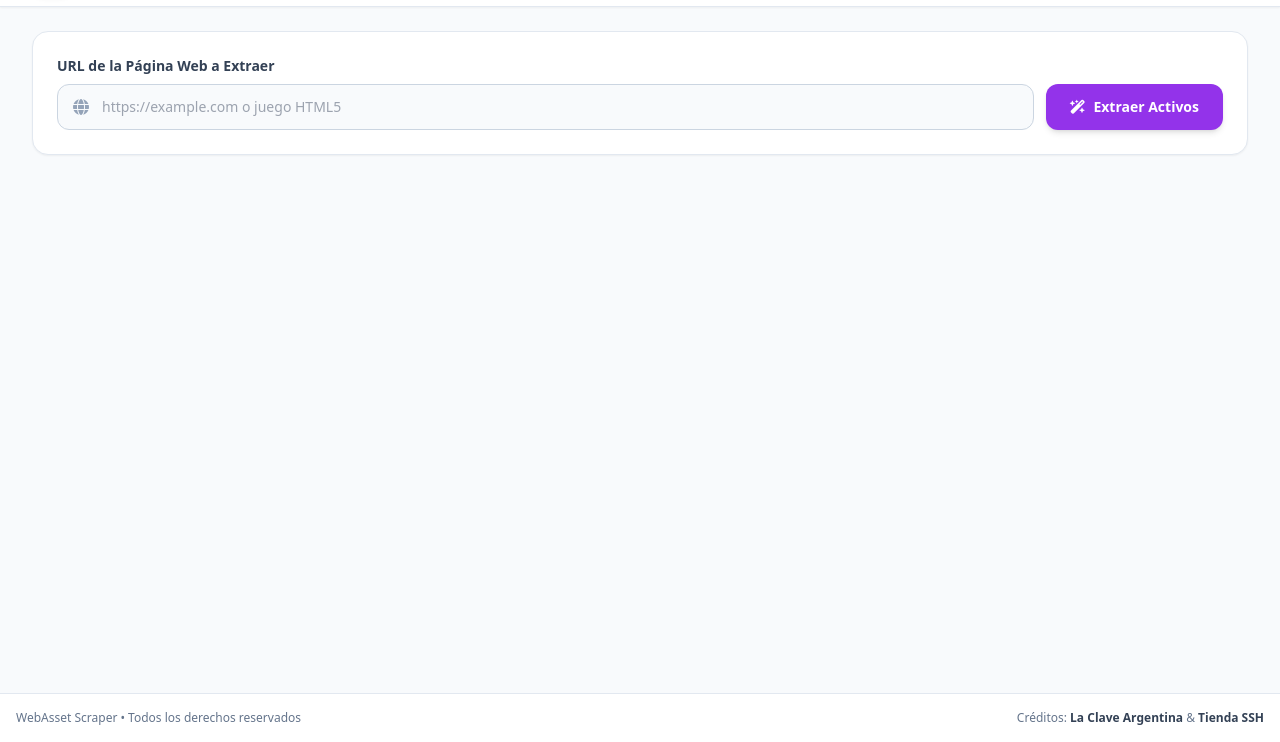
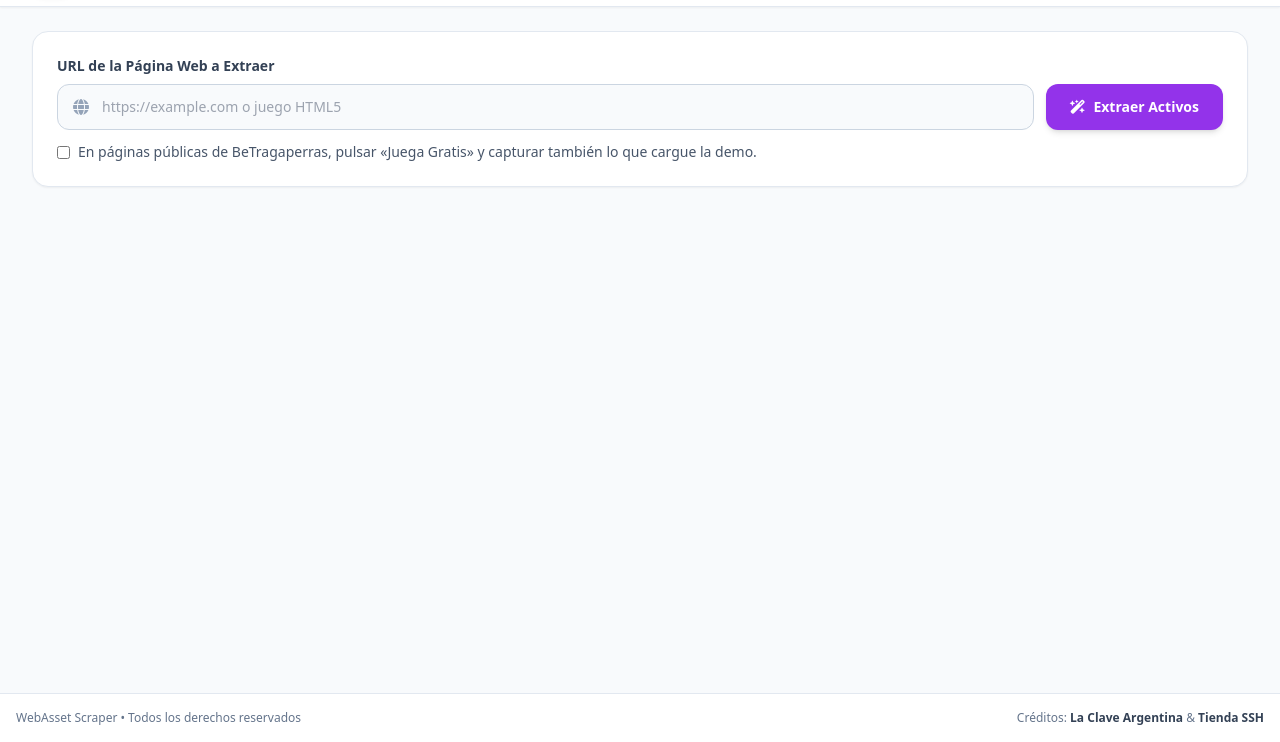
Before and after one commit to florenciaamor36-ship-it/web-asset-scraper, a plain HTML site: page index.html in a window 1280 px wide. Shown: the part 58-800 px from the top of the page. Drawn offline with nearby package versions, Linux system fonts and the light colour scheme.

Commit message:
feat: add opt-in public demo activation in scraper UI

```diff
--- a/index.html
+++ b/index.html
@@ -67,6 +67,10 @@
                     <span>Extraer Activos</span>
                 </button>
             </div>
+            <label class="mt-3 flex items-start gap-2 text-sm text-slate-600">
+                <input id="activatePublicDemo" type="checkbox" class="mt-1 rounded border-slate-300 text-purple-600 focus:ring-purple-600">
+                <span>En páginas públicas de BeTragaperras, pulsar «Juega Gratis» y capturar también lo que cargue la demo.</span>
+            </label>
             <!-- Loading Indicator -->
             <div id="loadingIndicator" class="hidden mt-4 flex items-center space-x-3 text-purple-600 font-medium text-sm">
                 <i class="fa-solid fa-circle-notch fa-spin text-lg"></i>
@@ -256,7 +260,7 @@
                 const response = await fetch(`${API_BASE}/api/captures`, {
                     method: 'POST',
                     headers: { 'Content-Type': 'application/json' },
-                    body: JSON.stringify({ url: parsed.href })
+                    body: JSON.stringify({ url: parsed.href, activate_demo: document.getElementById('activatePublicDemo')?.checked === true })
                 });
                 const data = await response.json();
                 if (!response.ok) throw new Error(data.detail || `Falló la captura (${response.status}).`);
```
